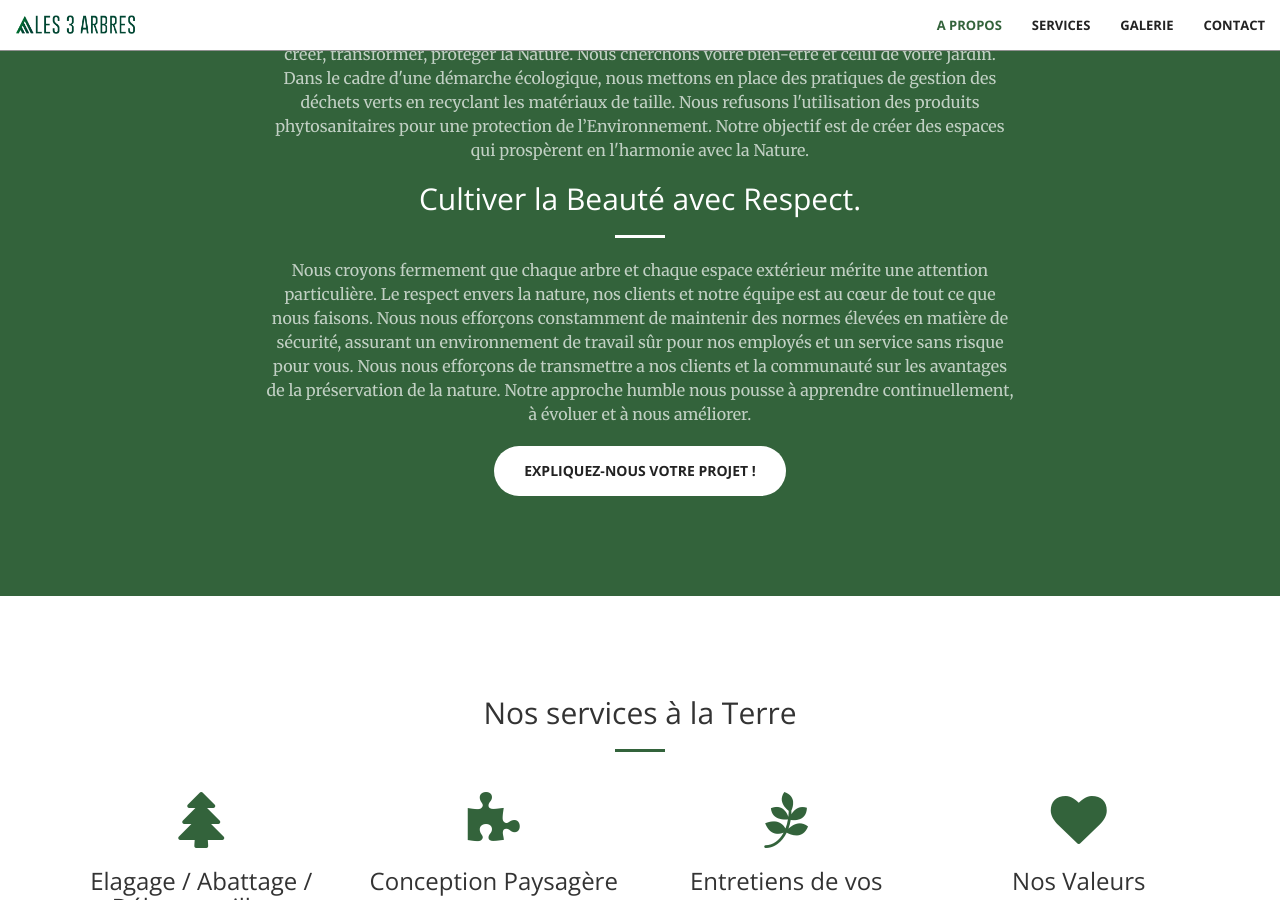
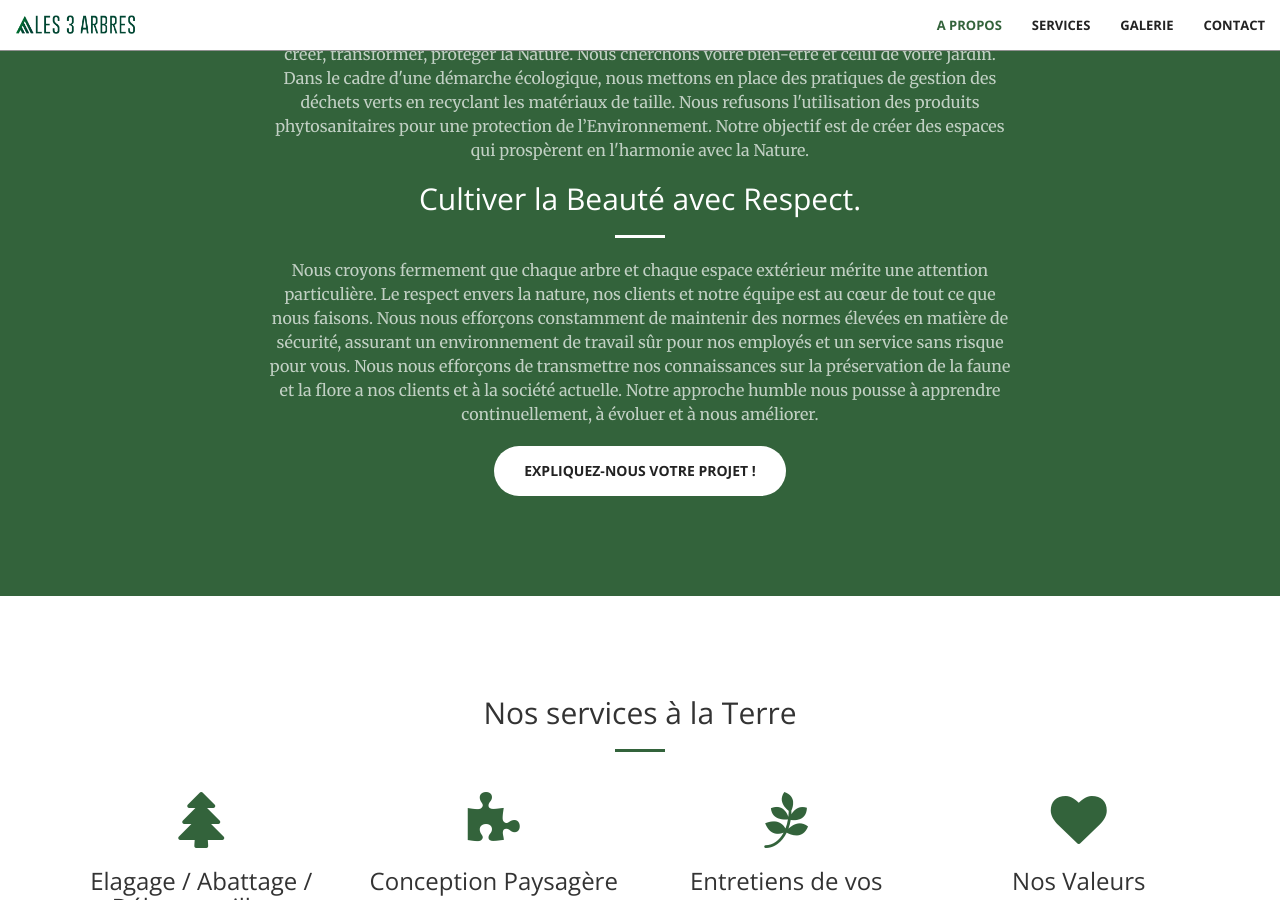
Before and after one commit to 3Abres/3Abres.github.io, a Jekyll site: the page built from index.html, in a window 1280 px wide and 900 px high, scrolled down 1058 px. Built offline with Jekyll 4.4.1, drawn with Linux system fonts in a browser that asks for light colours.

Commit message:
Update call-to-action.html

```diff
--- a/_includes/call-to-action.html
+++ b/_includes/call-to-action.html
@@ -10,7 +10,7 @@
                 <hr class="light">
                 <p class="text-faded">  Nous croyons fermement que chaque arbre et chaque espace extérieur mérite une attention particulière. Le respect envers la nature, nos clients et notre équipe est au cœur de tout ce que nous faisons. Nous nous efforçons constamment de maintenir des normes élevées en matière de sécurité, assurant un environnement de travail sûr pour nos employés et un service sans risque pour vous.
 
-Nous nous efforçons de transmettre a nos clients et la communauté sur les avantages de la préservation de la nature.
+Nous nous efforçons de transmettre nos connaissances sur la préservation de la faune et la flore a nos clients et à la société actuelle.
 
  Notre approche humble nous pousse à apprendre continuellement, à évoluer et à nous améliorer.   </p>
                 <a href="mailto:contact.les3arbres@gmail.com" class="btn btn-default btn-xl">Expliquez-nous votre projet !</a>
```
